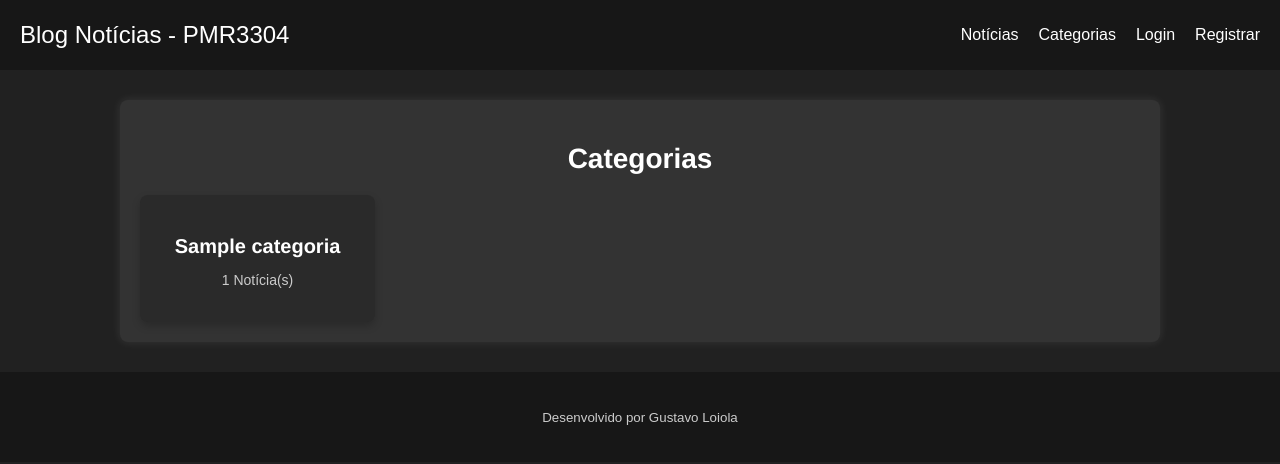
After one commit to gustavo-loiola/Django_Blog_PMR3304, a Django app: page /categorias/ in a window 1280 px wide. The commit adds this page. Shown: the top 464 px of the page. Run offline with Django 5.2, Linux system fonts and the light colour scheme; tables that the repository leaves empty hold one stand-in row (values such as "Sample post"); parts of the project's set-up code (start-up, migrations or seed data) failed here and were passed over.

Commit message:
implementar categoria, listagem categorias e páginas individuais

```diff
--- /dev/null
+++ b/blogdinamico/noticias/templates/noticias/categoria_list.html
@@ -0,0 +1,20 @@
+{% extends 'base.html' %}
+
+{% block content %}
+<div class="categoria-listagem-container">
+    <h2>Categorias</h2>
+    <div class="categoria-grid">
+        {% for categoria in categorias %}
+            <div class="categoria-card">
+                <a href="{% url 'noticias:detalhe_categoria' categoria.id %}">
+                    <h3>{{ categoria.nome }}</h3>
+                    <p>{{ categoria.noticias.count }} Notícia(s)</p>
+                </a>
+
+            </div>
+        {% empty %}
+            <p class="sem-categorias">Nenhuma categoria disponível.</p>
+        {% endfor %}
+    </div>
+</div>
+{% endblock content %}
--- a/blogdinamico/noticias/templates/noticias/detail.html
+++ b/blogdinamico/noticias/templates/noticias/detail.html
@@ -21,7 +21,7 @@
     <footer class="categorias-noticia">
         <p><strong>Categorias:</strong>
             {% for categoria in noticia.categorias.all %}
-                <span class="categoria">{{ categoria.nome }}</span>{% if not forloop.last %}, {% endif %}
+                <a href="{% url 'noticias:detalhe_categoria' categoria.pk %}" class="categoria">{{ categoria.nome }}</a>{% if not forloop.last %}, {% endif %}
             {% endfor %}
         </p>
     </footer>
@@ -61,7 +61,7 @@
         </form>
     </section>
 {% else %}
-    <p><a href="{% url 'login' %}">Faça login</a> para comentar.</p>
+    <p><a href="{% url 'noticias:login' %}">Faça login</a> para comentar.</p>
 {% endif %}
 
 {% endblock content %}
--- a/blogdinamico/noticias/urls.py
+++ b/blogdinamico/noticias/urls.py
@@ -14,4 +14,6 @@ urlpatterns = [
     path('login/', auth_views.LoginView.as_view(template_name='noticias/login.html'), name='login'),
     path('logout/', auth_views.LogoutView.as_view(next_page='noticias:listar'), name='logout'),
     path('registro/', views.RegistroView.as_view(), name='registro'),
+    path('categorias/', views.CategoriaListView.as_view(), name='lista_categorias'),
+    path('categorias/<int:pk>/', views.CategoriaDetailView.as_view(), name='detalhe_categoria'),
 ]
--- a/blogdinamico/noticias/views.py
+++ b/blogdinamico/noticias/views.py
@@ -4,7 +4,7 @@ from django.contrib import messages
 from django.views.generic import ListView, DetailView, CreateView, UpdateView, DeleteView
 from django.contrib.auth.mixins import LoginRequiredMixin
 from django.contrib.auth.forms import UserCreationForm
-from .models import Noticia, Comment, HistoricoAcesso
+from .models import Noticia, Comment, HistoricoAcesso, Categoria
 from .forms import NoticiaForm, CommentForm
 
 # View para exibir detalhes de uma notícia e registrar o acesso no histórico
@@ -113,3 +113,21 @@ class RegistroView(CreateView):
     form_class = UserCreationForm
     template_name = 'noticias/registro.html'
     success_url = reverse_lazy('noticias:listar')
+
+# View para listagem de categorias
+class CategoriaListView(ListView):
+    model = Categoria
+    template_name = 'noticias/categoria_list.html'
+    context_object_name = 'categorias'
+
+# View individual de categoria para listar os posts da categoria
+class CategoriaDetailView(DetailView):
+    model = Categoria
+    template_name = 'noticias/categoria_detail.html'
+    context_object_name = 'categoria'
+
+    def get_context_data(self, **kwargs):
+        context = super().get_context_data(**kwargs)
+        # Lista de posts da categoria
+        context['posts'] = Noticia.objects.filter(categorias=self.object)
+        return context
--- a/blogdinamico/static/style.css
+++ b/blogdinamico/static/style.css
@@ -282,6 +282,71 @@ section {
   color: #FFFFFF;
 }
 
+/* Contêiner principal da página de categorias */
+.categoria-listagem-container {
+  max-width: 1000px;
+  margin: 30px auto;
+  padding: 20px;
+  background-color: #333333;
+  border-radius: 8px;
+  box-shadow: 0 0 10px rgba(255, 255, 255, 0.1);
+  color: #FFFFFF;
+  text-align: center;
+}
+
+.categoria-listagem-container h2 {
+  font-size: 28px;
+  margin-bottom: 20px;
+  color: #FFFFFF;
+}
+
+/* Layout em grade para os cartões de categorias */
+.categoria-grid {
+  display: grid;
+  grid-template-columns: repeat(auto-fill, minmax(200px, 1fr));
+  gap: 20px;
+  margin-top: 20px;
+}
+
+/* Estilo para cada cartão de categoria */
+.categoria-card {
+  background-color: #2A2A2A;
+  padding: 20px;
+  border-radius: 8px;
+  box-shadow: 0 4px 8px rgba(0, 0, 0, 0.2);
+  transition: transform 0.3s, background-color 0.3s;
+  text-align: center;
+}
+
+.categoria-card:hover {
+  transform: translateY(-5px);
+  background-color: #3A3A3A;
+}
+
+/* Link do cartão */
+.categoria-card a {
+  color: #FFFFFF;
+  text-decoration: none;
+}
+
+.categoria-card h3 {
+  font-size: 20px;
+  margin-bottom: 10px;
+}
+
+.categoria-card p {
+  font-size: 14px;
+  color: #CCCCCC;
+}
+
+/* Estilo para o texto de nenhuma categoria disponível */
+.sem-categorias {
+  color: #FF6B6B;
+  font-weight: bold;
+  font-size: 16px;
+  margin-top: 20px;
+}
+
 /* Responsividade */
 @media (max-width: 768px) {
   header nav ul, section, .contact-grid {
--- a/blogdinamico/templates/base.html
+++ b/blogdinamico/templates/base.html
@@ -21,6 +21,7 @@
             </div>
             <ul style="list-style: none; display: flex; gap: 20px;">
                 <li><a href="{% url 'noticias:listar' %}" style="color: #FFFFFF;">Notícias</a></li>
+                <li><a href="{% url 'noticias:lista_categorias' %}">Categorias</a></li>
                 {% if user.is_authenticated %}
                     <a href="{% url 'noticias:historico_acesso' %}" style="color: #FFFFFF;">Histórico</a>
 
```
Also changed, not shown: blogdinamico/noticias/templates/noticias/categoria_detail.html (added, +30 -0 lines).
